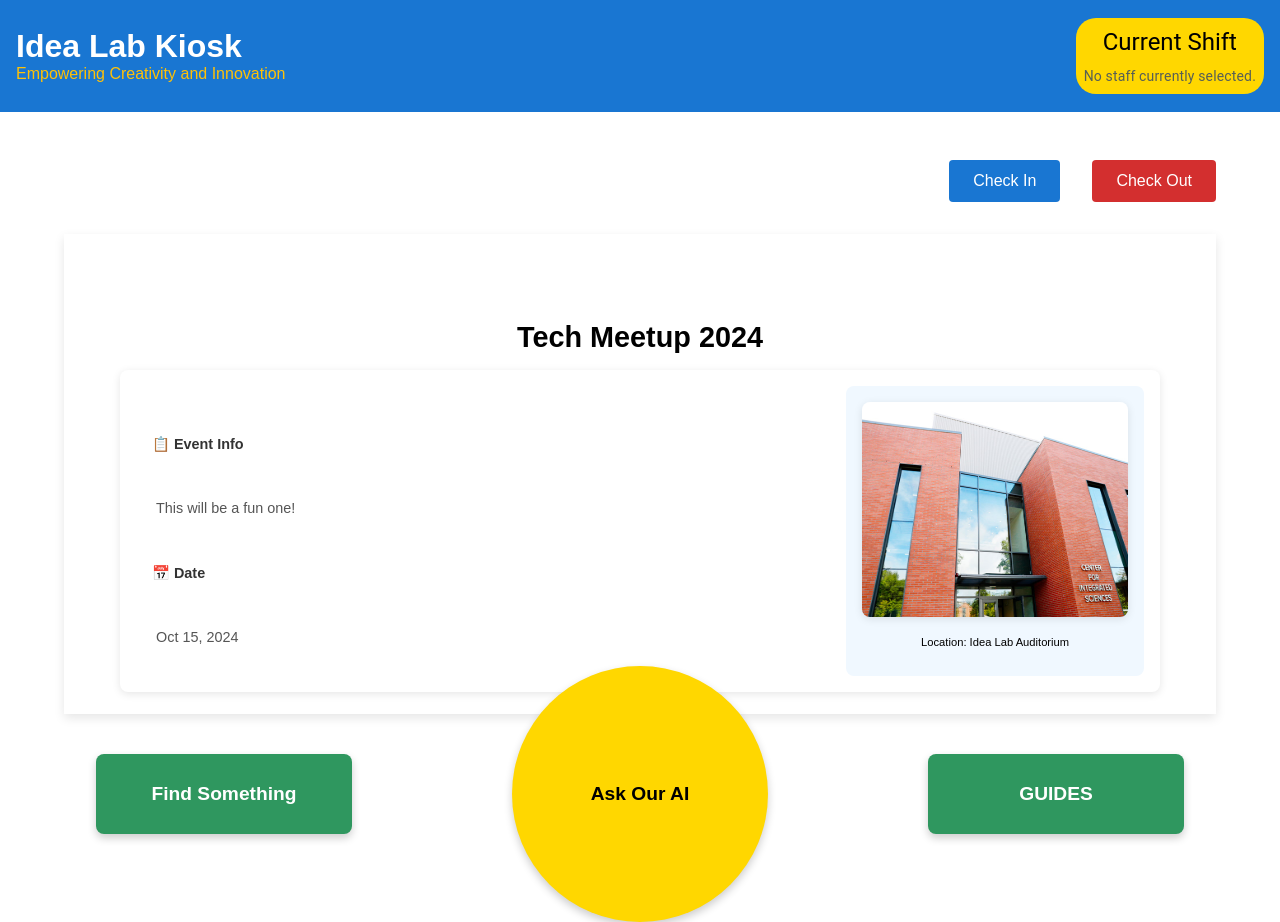
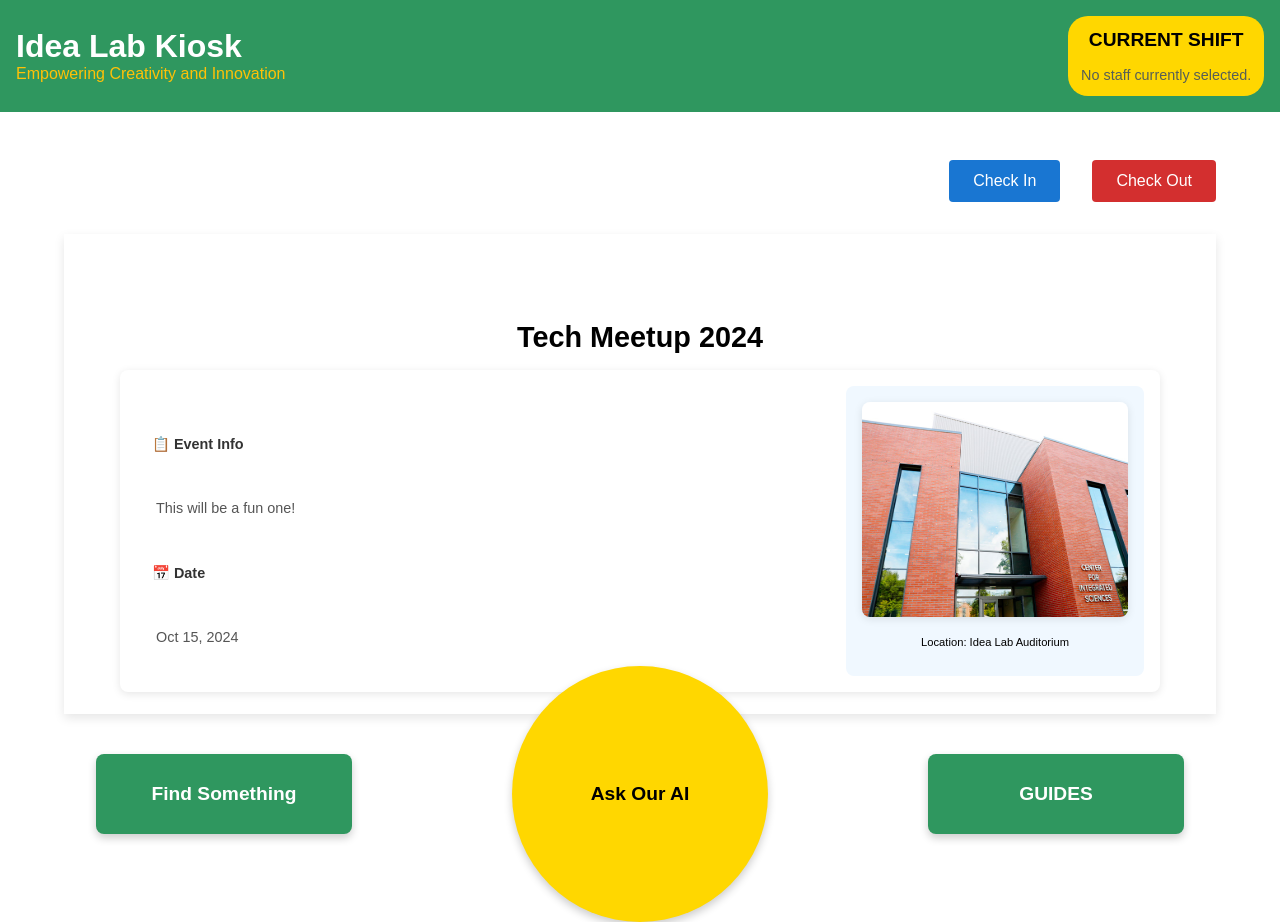
Before and after one commit to akgupta2002D/IdeaLab_Kiosk, a Next.js app: page / in a window 1280 px wide. Built offline with nearby package versions, Linux system fonts and the light colour scheme.

Commit message:
Fix Staff pic exceeding outside the topbar

```diff
--- a/app/components/homepage/TopBar.js
+++ b/app/components/homepage/TopBar.js
@@ -3,7 +3,7 @@
 import ActiveStaffDisplay from "../staff_display/ActiveStaffDisplay";
 import TitleBanner from "./TitleBanner";
 import { useShiftWorkers } from "../../hooks/useShiftWorkers";
-import styles from "./styles/TopBar.module.css";
+import styles from "./styles/Topbar.module.css";
 
 const TopBar = () => {
   const shiftWorkers = useShiftWorkers();
--- a/app/components/homepage/styles/Topbar.module.css
+++ b/app/components/homepage/styles/Topbar.module.css
@@ -3,7 +3,7 @@
     justify-content: space-between;
     align-items: center;
     padding: 16px;
-    background-color: var(--primary-main, #1976d2); /* Replace with your primary color */
+    background-color: var(--primary-color, #1976d2); /* Replace with your primary color */
     width: 100%;
     height: 14vh;
   }
--- a/app/components/staff_display/ActiveStaffDisplay.js
+++ b/app/components/staff_display/ActiveStaffDisplay.js
@@ -1,50 +1,29 @@
-'use client';
+"use client";
 
-import React from 'react';
-import { Box, Typography, Avatar } from '@mui/material';
+import styles from "./styles/ActiveStaffDisplay.module.css";
 
 const ActiveStaffDisplay = ({ shiftWorkers }) => {
   return (
-    <Box
-      display={'flex'}
-      flexDirection={'column'}
-      alignItems={'center'}
-      bgcolor='warning.main'
-      sx={{ borderRadius: '20px', p: 1 }}
-    >
-      <Typography variant='h5' color='textPrimary' gutterBottom>
-        Current Shift
-      </Typography>
-      <Box display='flex' justifyContent='center'>
+    <div className={styles.activeStaffContainer}>
+      <h2 className={styles.staffTitle}>CURRENT SHIFT</h2>
+      <div className={styles.staffList}>
         {shiftWorkers.length > 0 ? (
           shiftWorkers.map((worker) => (
-            <Box
-              key={worker.id} // Ensure correct key usage
-              mx={2}
-              display={'flex'}
-              flexDirection={'column'}
-              alignItems={'center'}
-            >
-              <Avatar
+            <div key={worker.id} className={styles.staffMember}>
+              <img
                 alt={worker.name}
-                src={worker.picture} // Ensure the correct attribute is used
-                sx={{ width: 98, height: 98 }}
+                src={worker.picture}
+                className={styles.staffAvatar}
               />
-              <Typography variant='body1' color='textPrimary' mt={1}>
-                {worker.name}
-              </Typography>
-              <Typography variant='body2' color='textSecondary'>
-                Class of {worker.classYear}
-              </Typography>
-            </Box>
+              <p className={styles.staffName}>{worker.name}</p>
+
+            </div>
           ))
         ) : (
-          <Typography variant="body2" color="textSecondary">
-            No staff currently selected.
-          </Typography>
+          <p className={styles.staffClass}>No staff currently selected.</p>
         )}
-      </Box>
-    </Box>
+      </div>
+    </div>
   );
 };
 
--- /dev/null
+++ b/app/components/staff_display/styles/ActiveStaffDisplay.module.css
@@ -0,0 +1,50 @@
+.activeStaffContainer {
+    display: flex;
+    flex-direction: column;
+    align-items: center;
+    background-color: var(--warning-color);
+    border-radius: 1.25rem; /* 20px to rem */
+    padding: 0.3rem; /* 8px to rem */
+    height: 100%;
+}
+
+.staffTitle {
+    font-size: 1.2rem;
+    /* font-weight: bold; */
+    color: var(--text-primary);
+    margin: 0.5rem;
+}
+
+.staffList {
+    display: flex;
+    justify-content: center;
+    gap: 0.5rem; /* 16px to rem */
+    flex-wrap: wrap;
+}
+
+.staffMember {
+    display: flex;
+    flex-direction: column;
+    align-items: center;
+    text-align: center;
+}
+
+.staffAvatar {
+    width: 5.5rem; /* 100px to rem */
+    height: 5.5rem; /* 100px to rem */
+    border-radius: 50%;
+    object-fit: cover;
+}
+
+.staffName {
+    font-size: 1rem;
+    /* font-weight: bold; */
+    color: var(--text-secondary);
+    margin: 0.5rem;
+}
+
+.staffClass {
+    font-size: 0.9rem;
+    color: var(--text-secondary);
+    margin: 0.5rem;
+}
```
